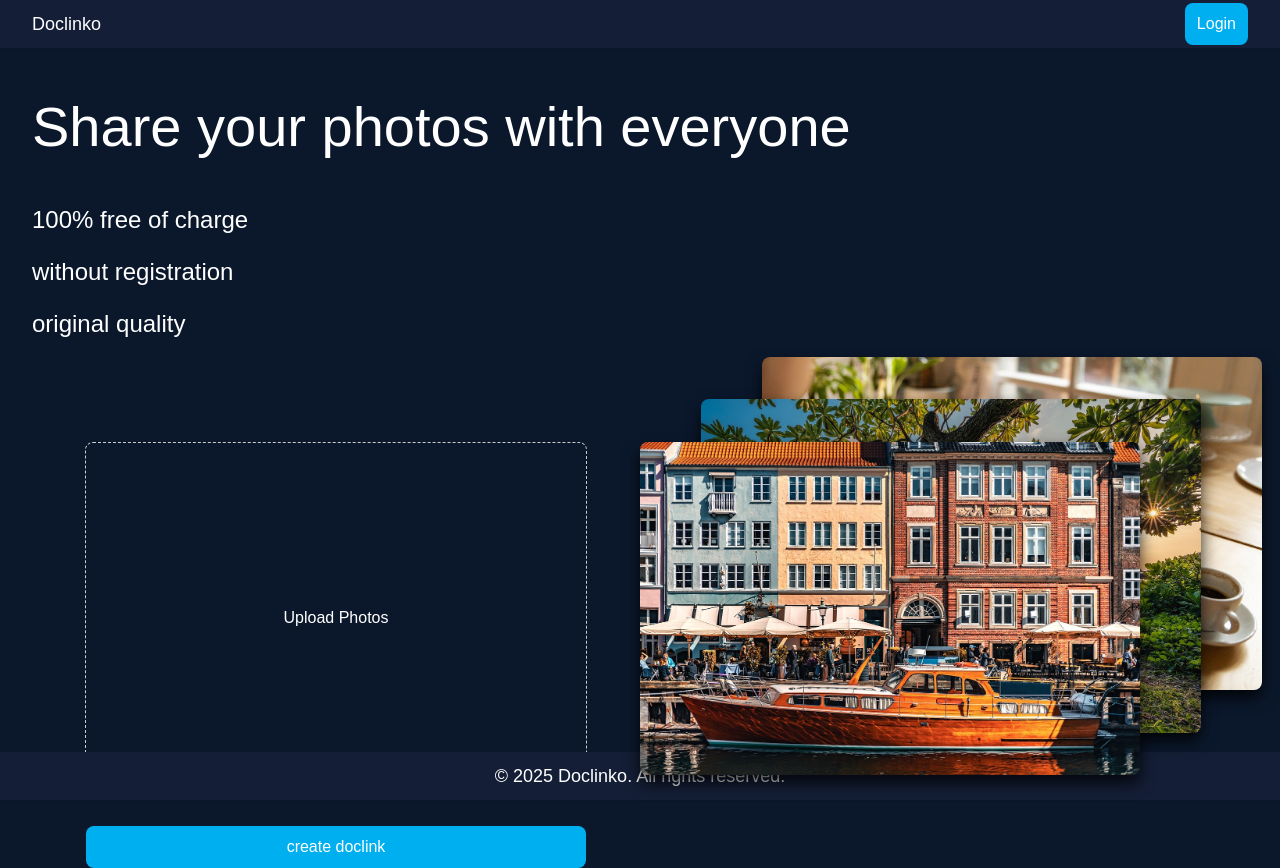
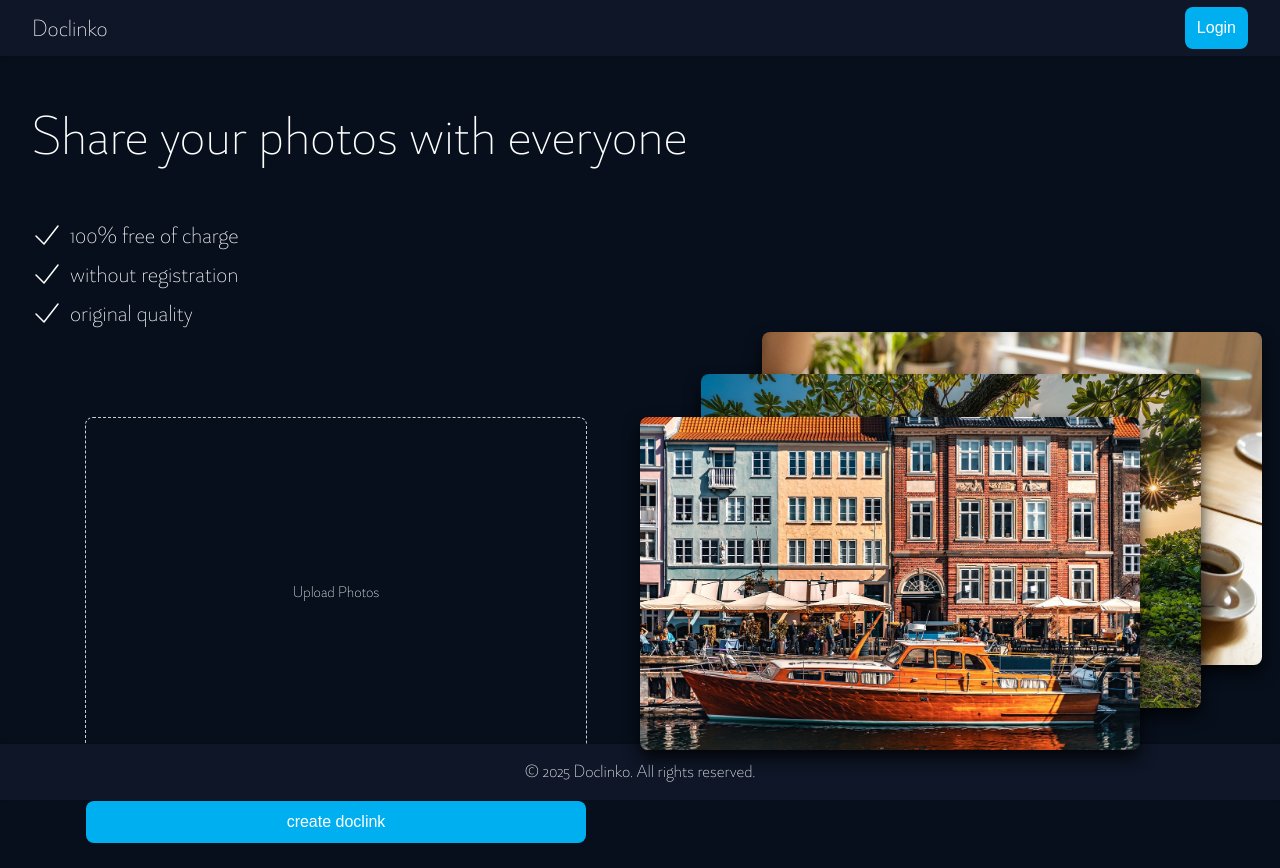
Before and after one commit to johannesbraun54/doclinko, an Angular app: page / in a window 1280 px wide. After the commit the page ends 843 px from the top, so only its background shows below. Built offline with nearby package versions, Linux system fonts and the light colour scheme.

Commit message:
refactor(LandingPage): html & scss, added font and first steps for animation

```diff
--- a/src/_app-theme.scss
+++ b/src/_app-theme.scss
@@ -3,7 +3,7 @@ $blue-secondary: #00bbff;
 $red: #ff0c00;
 $green: #2b7d47;
 
-$background-color-primary: #0b182c;
-$background-color-secondary: #141e36;
+$background-color-primary: #070f1c;
+$background-color-secondary: #0e1627;
 
 $border-radius: 8px;
--- a/src/_mixins.scss
+++ b/src/_mixins.scss
@@ -1,4 +1,10 @@
 @use './_app-theme' as * ;
+
+@mixin dFlex($jc: center, $ai: center) {
+    display: flex;
+    justify-content: $jc;
+    align-items: $ai;
+  }
 
 @mixin buttonStyle() {
     background-color: $blue;
--- a/src/app/landing-page/landing-page.html
+++ b/src/app/landing-page/landing-page.html
@@ -5,9 +5,18 @@
 <main>
     <section class="headline">
         <h1>Share your photos with everyone</h1>
-        <p>100% free of charge</p>
-        <p>without registration</p>
-        <p>original quality</p>
+        <div>
+            <img src="images/check.svg" alt="white check">
+            <p>100% free of charge</p>
+        </div>
+        <div>
+            <img src="images/check.svg" alt="white check">
+            <p>without registration</p>
+        </div>
+        <div>
+            <img src="images/check.svg" alt="white check">
+            <p>original quality</p>
+        </div>
     </section>
     <section class="upload-section">
         <section class="left-section">
@@ -22,9 +31,9 @@
         </section>
         <section class="right-section">
             <div class="example-photos">
-                <img class="img-one" src="images/city.jpg" alt="city photo">
-                <img class="img-two" src="images/nature.jpg" alt="nature photo">
-                <img class="img-three" src="images/laptop.jpg" alt="laptop photo">
+                <img [style]="{'transform': pageLoaded ? 'translateX(0%)' : 'translateX(200%)' }" id="imageOne" class="img-one" src="images/city.jpg" alt="city photo">
+                <img [style]="{'transform': pageLoaded ? 'translateX(0%)' : 'translateX(200%)' }" class="img-two" src="images/nature.jpg" alt="nature photo">
+                <img [style]="{'transform': pageLoaded ? 'translateX(0%)' : 'translateX(200%)' }" class="img-three" src="images/laptop.jpg" alt="laptop photo">
             </div>
         </section>
     </section>
--- a/src/app/landing-page/landing-page.scss
+++ b/src/app/landing-page/landing-page.scss
@@ -7,10 +7,11 @@ header {
     background-color: $background-color-secondary;
     color: white;
     display: flex;
-    font-size: 18px;
+    font-size: 24px;
     height: 6vh;
     justify-content: space-between;
     max-height: 80px;
+    min-height: 56px;
     padding-left: 32px;
     padding-right: 32px;
 
@@ -28,6 +29,11 @@ header {
     p {
         font-size: 24px;
         font-weight: 100;
+    }
+    div {
+        @include dFlex(start, center);
+        gap: 8px;
+        margin-bottom: 8px;
     }
 }
 
@@ -105,6 +111,8 @@ main {
     box-shadow: 0 8px 16px rgba(0, 0, 0, 0.8);
     position: absolute;
     top: 0%;
+    transform: translateX(200%);
+    transition: transform 250ms ease-in-out;
     width: 500px;
     z-index: 3;
 }
@@ -115,6 +123,8 @@ main {
     position: absolute;
     width: 500px;
     top: -10%;
+    transform: translateX(200%);
+    transition: transform 250ms ease-in-out;
     left: 10%;
     z-index: 2;
 }
@@ -125,13 +135,15 @@ main {
     position: absolute;
     width: 500px;
     top: -20%;
+    transform: translateX(200%);
+    transition: transform 250ms ease-in-out;
     left: 20%;
     z-index: 1;
 }
 
 footer {
     align-items: center;
-    box-shadow: 0 2px 4px rgba(0, 0, 0, 0.1);
+    box-shadow: 0 -1px 4px rgba(0, 0, 0, 0.2);
     box-sizing: border-box;
     background-color: $background-color-secondary;
     color: white;
@@ -140,6 +152,7 @@ footer {
     height: 6vh;
     justify-content: center;
     max-height: 80px;
+    min-height: 56px;
     position: absolute;
     padding-left: 32px;
     padding-right: 32px;
--- a/src/app/landing-page/landing-page.ts
+++ b/src/app/landing-page/landing-page.ts
@@ -1,4 +1,4 @@
-import { Component } from '@angular/core';
+import { Component, OnInit, ViewChild } from '@angular/core';
 
 @Component({
   selector: 'app-landing-page',
@@ -6,6 +6,16 @@ import { Component } from '@angular/core';
   templateUrl: './landing-page.html',
   styleUrl: './landing-page.scss'
 })
-export class LandingPage {
+export class LandingPage implements OnInit {
+
+  pageLoaded: boolean = true;
+
+  constructor() {}
+
+  ngOnInit(): void {
+    setTimeout(() => {
+      this.pageLoaded = true;
+    }, 500)
+  }
 
 }
--- a/src/styles.scss
+++ b/src/styles.scss
@@ -1,17 +1,22 @@
 @use './_app-theme' as * ;
 
-// @font-face {
-//     font-family: 'Alpino Thin';
-//     src: url('fonts/Alpino-Thin.woff2') format('woff2');
-//     font-weight: 100; /* Thin */
-//     font-style: normal;
-//     font-display: swap; /* für bessere Ladeperformance */
-//   }
+@font-face {
+    font-family: 'alpino-thin';
+    src: url("/fonts/alpino-thin.woff2") format("woff2");
+    font-weight: 100;
+    font-style: normal;
+    font-display: swap;
+  }
 
 body {
     box-sizing: border-box;
-    font-family: 'Alpino Thin', sans-serif;
+    font-family: 'alpino-thin', sans-serif;
     margin: 0;
     background-color: $background-color-primary;
     color: white;
 }
+
+p {
+  margin-block-start: 0;
+  margin-block-end: 0;
+}
```
Also changed, not shown: public/images/check.svg (added).
